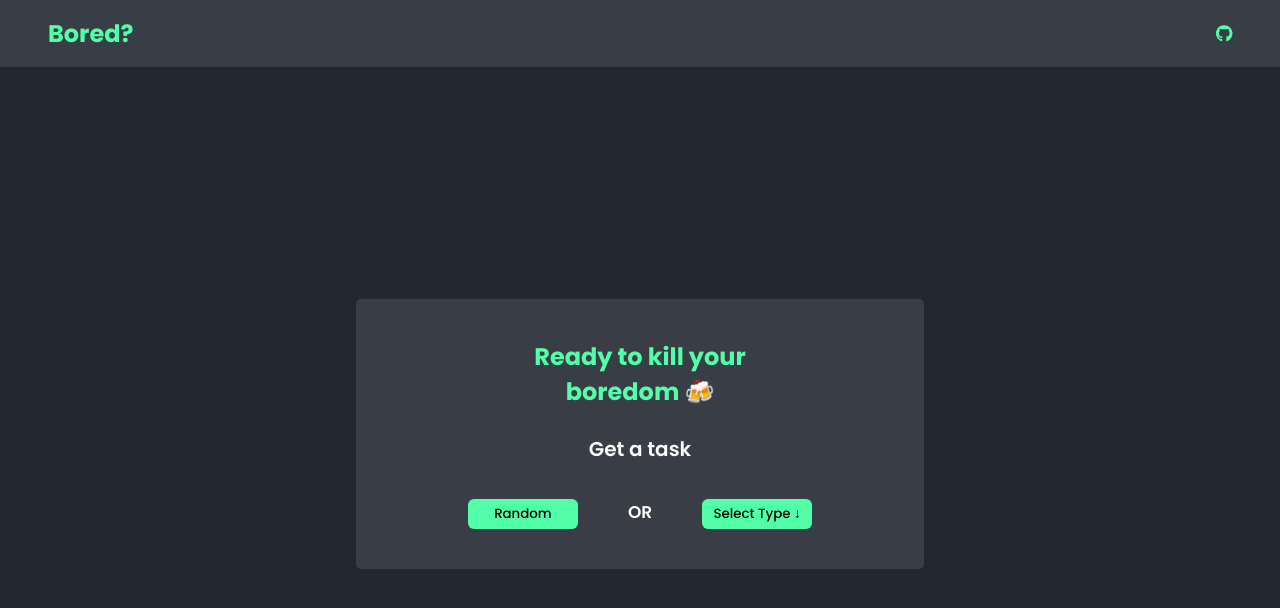
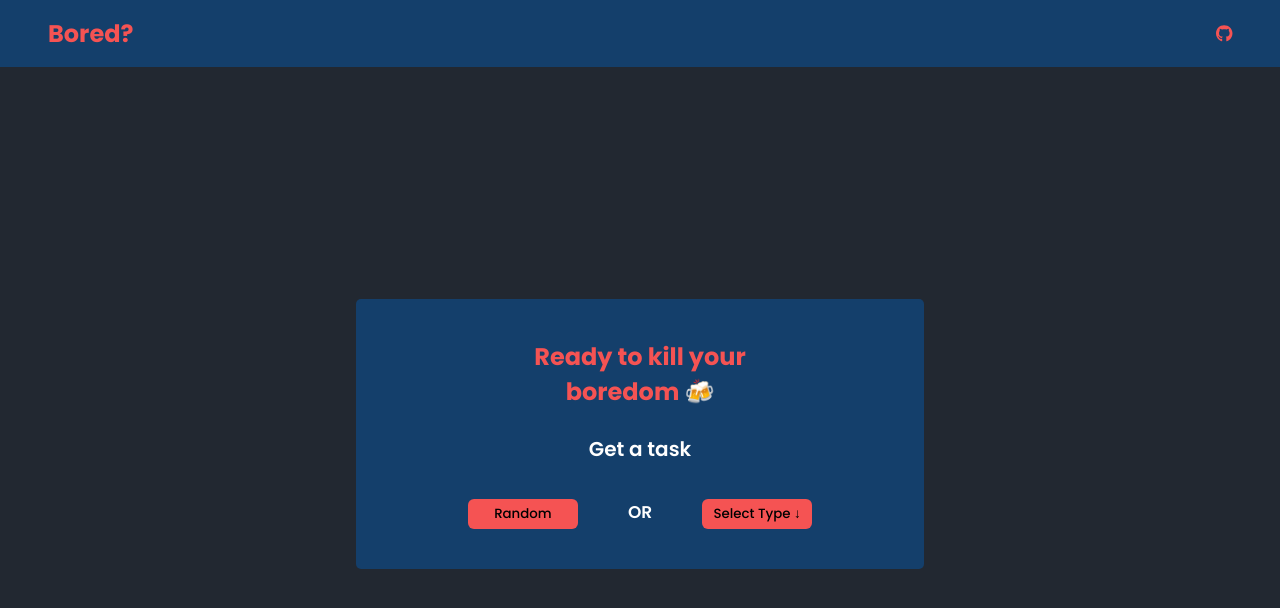
Before and after one commit to ashiquemushtaq/Bored, a React (Create React App) app: page / in a window 1280 px wide. Shown: the top 608 px of the page. Built offline with nearby package versions, Linux system fonts and the light colour scheme.

Commit message:
Style Changes

```diff
--- a/src/components/Nav.jsx
+++ b/src/components/Nav.jsx
@@ -1,5 +1,4 @@
 import './style.css';
-import { Link } from 'react-router-dom';
 import { FontAwesomeIcon } from '@fortawesome/react-fontawesome';
 import {faGithub} from '@fortawesome/free-brands-svg-icons';
 
@@ -12,7 +11,7 @@ const Nav = ()=> {
             target="_blank"
             rel="noreferrer"
           >
-            <FontAwesomeIcon icon={faGithub} color="#52FFA8" />
+            <FontAwesomeIcon icon={faGithub} color="#F55353" />
           </a>
         </nav>
     )
--- a/src/components/activity.css
+++ b/src/components/activity.css
@@ -3,17 +3,17 @@ section{
     display: flex;
     justify-content: center;
     align-items: center;
+    padding: 0rem 3rem;
 }
 
 .card{
-    background-color: #393E46;
+    background-color: #143F6B;
     padding: 2.5rem 7rem;
     display: flex;
     flex-direction: column;
     gap: 10px;
-    /* text-align: center; */
     border-radius: 5px;
-    color: #52FFA8;
+    color: #F55353;
 }
 
 span{
@@ -32,4 +32,8 @@ a{
     .card{
         padding: 1rem 5rem;
     }
+
+    section{
+        padding: 1rem 1.2rem;
+   }
 }
--- a/src/components/style.css
+++ b/src/components/style.css
@@ -1,14 +1,14 @@
 nav{
-    background-color: #393E46;
+    background-color: #143F6B;
     padding: 1rem 3rem;
     display: flex;
     justify-content: space-between;
     align-items: center;
-    color: #52FFA8;
+    color: #F55353;
 }
 
 .logo{
-    color: #52FFA8;
+    color: #F55353;
 }
 
 section{
@@ -23,7 +23,7 @@ section{
 }
 
 .card{
-    background-color: #393E46;
+    background-color: #143F6B;
     padding: 2.5rem 7rem;
     display: flex;
     flex-direction: column;
@@ -34,7 +34,7 @@ section{
 .top{
     font-size: 24px;
     font-weight: 700;
-    color: #52FFA8;
+    color: #F55353;
     margin-bottom: 15px;
 }
 
@@ -52,7 +52,7 @@ section{
 }
 
 .btn{
-    background-color: #52FFA8;
+    background-color: #F55353;
     width: 110px;
     padding: 5px;
     outline: none;
@@ -72,7 +72,7 @@ section{
 ul{
     display: none;
     position: absolute;
-    background-color: #52FFA8;
+    background-color: #F55353;
     list-style: none;
     margin-top: 10px;
     border-radius: 6px;
```
